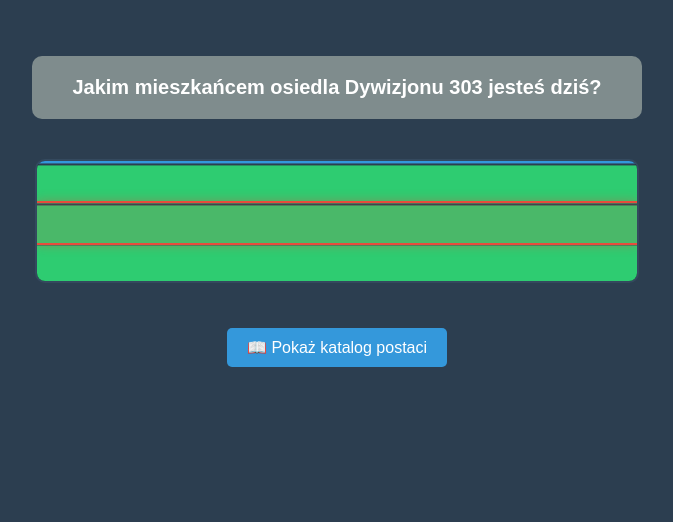
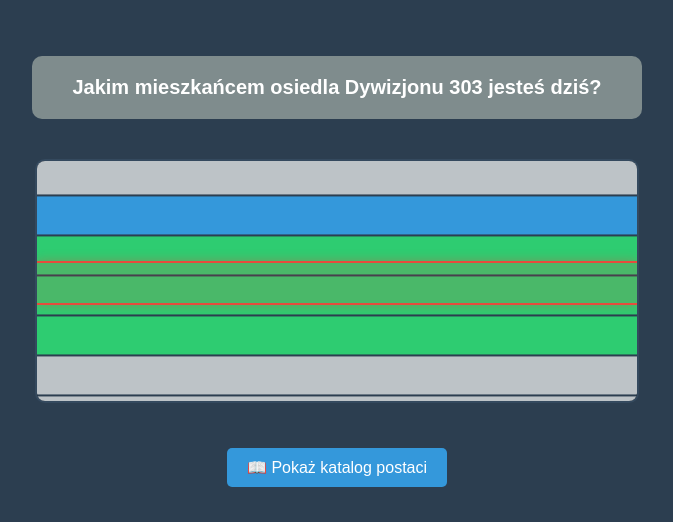
Before and after one commit to v1Lx-dev/kim-z-303, a plain HTML site: page index.html in a window 1280 px wide. Both pictures are taken after a click on the button "Jakim mieszkańcem osiedla Dywizjonu 303 jesteś dziś?". Shown: the whole page, without its empty margins (303-976 px from the left). Drawn offline with Linux system fonts and the light colour scheme.

Commit message:
Update index.html

```diff
--- a/index.html
+++ b/index.html
@@ -90,7 +90,7 @@
             display: none;
             width: 100%;
             max-width: 600px;
-            height: 120px;
+            height: 240px;
             overflow: hidden;
             position: relative;
             background-color: #1a252f;
@@ -363,7 +363,7 @@
 
             void pasek.offsetWidth;
 
-            const przesuniecie = -(docelowyIndeks * 40 - 40);
+            const przesuniecie = -(docelowyIndeks * 40 - 120);
 
             // Animacja skrócona do 10 sekund
             pasek.style.transition = "transform 10s cubic-bezier(0.1, 0.85, 0.1, 1)";
```
